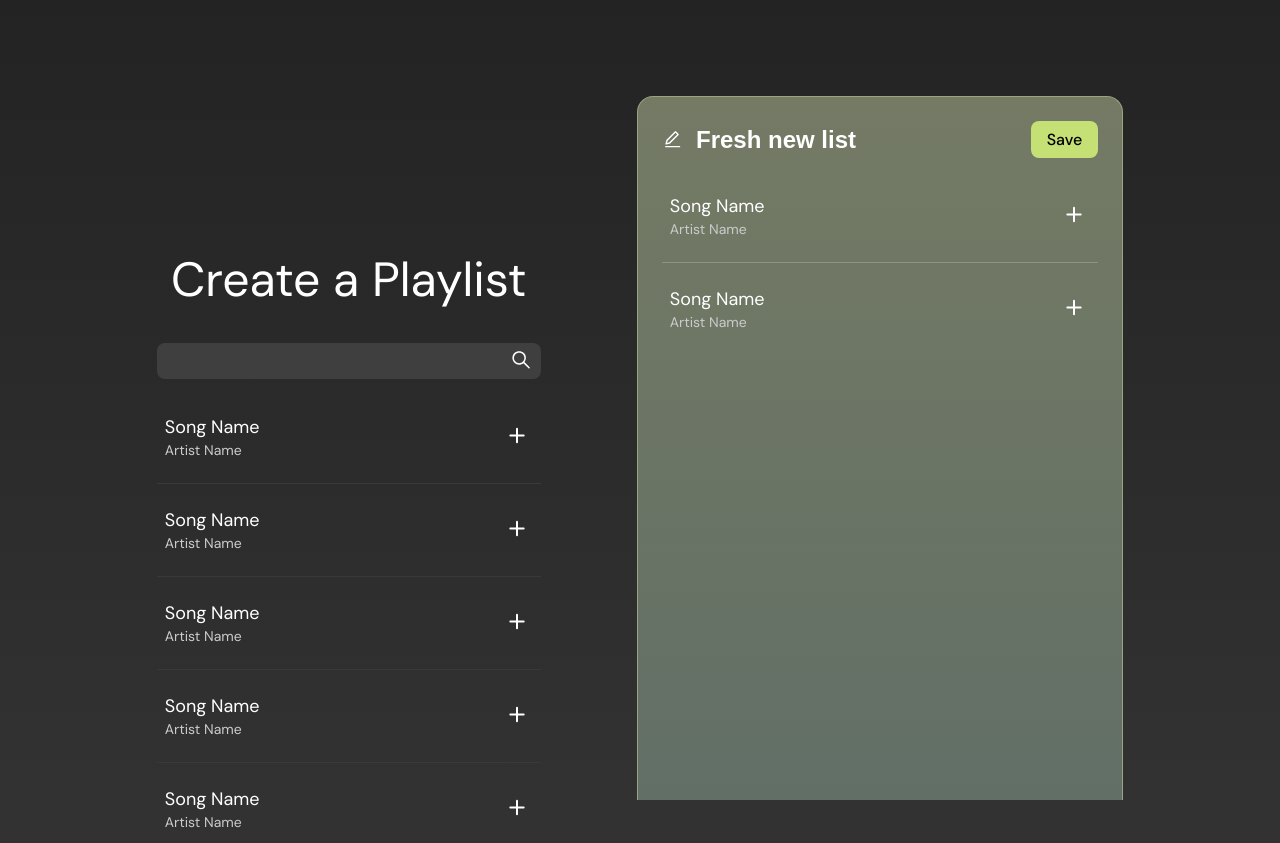
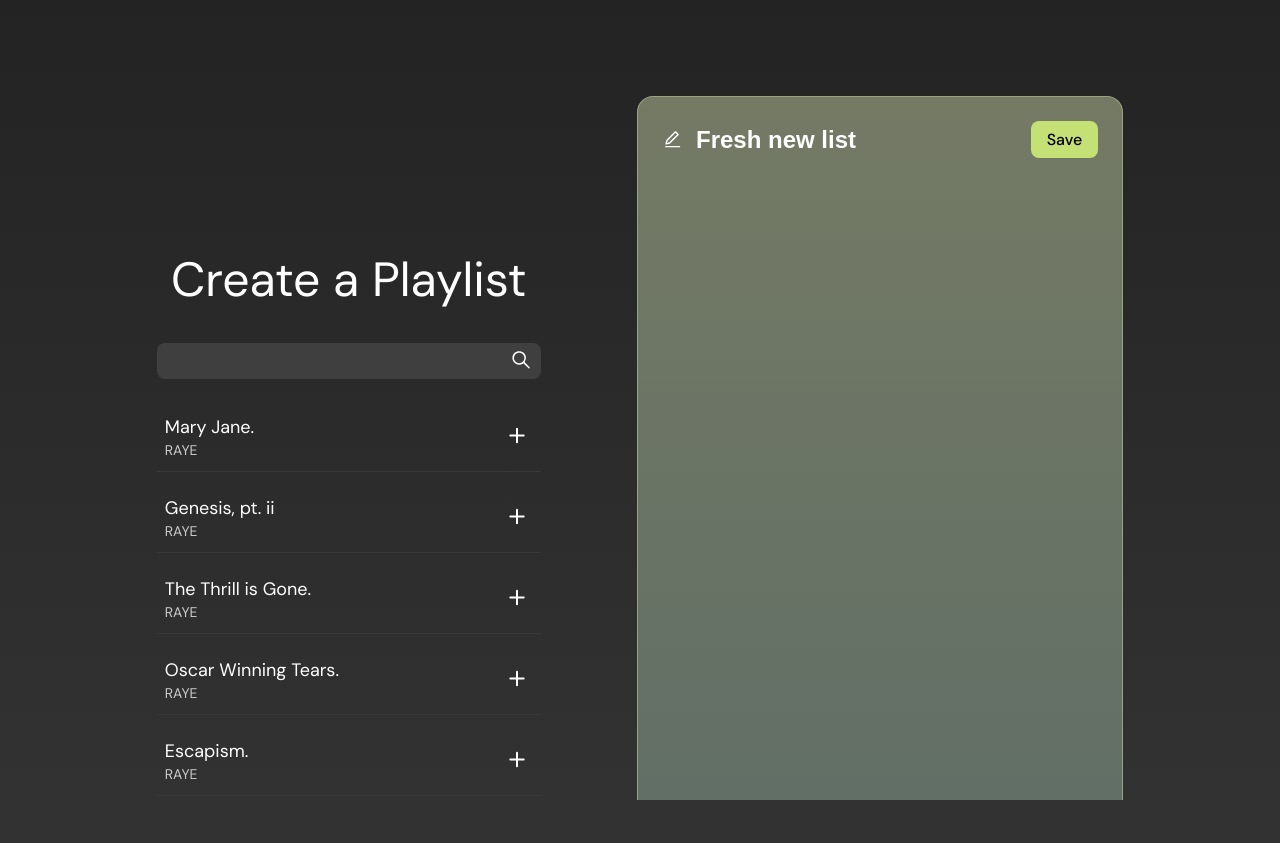
Before and after one commit to designerchloe/playlist-app, a React (Create React App) app: page / in a window 1280 px wide. After the commit the page ends 800 px from the top, so only its background shows below. Built offline with nearby package versions, Linux system fonts and the light colour scheme.

Commit message:
Implement track listing in search results

```diff
--- a/src/App.js
+++ b/src/App.js
@@ -1,15 +1,46 @@
+import React, { useState } from 'react';
 import './App.css';
 import SearchBar from './SearchBar';
 import SearchResults from './SearchResults';
 import Playlist from './Playlist';
 
+const results = [
+  {
+    title: 'Mary Jane.',
+    artist: 'RAYE',
+    id: 1
+  },
+  {
+    title: 'Genesis, pt. ii',
+    artist: 'RAYE',
+    id: 2
+  },
+  {
+    title: 'The Thrill is Gone.',
+    artist: 'RAYE',
+    id: 3
+  },
+  {
+    title: 'Oscar Winning Tears.',
+    artist: 'RAYE',
+    id: 4
+  },
+  {
+    title: 'Escapism.',
+    artist: 'RAYE',
+    id: 5
+  }
+];
+
 function App() {
+const [resultsArr, setResultsArr] = useState(results);
+
   return (
     <div className='page-container'>
       <div className='main-column'>
         <h1>Create a Playlist</h1>
         <SearchBar />
-        <SearchResults />
+        <SearchResults results={resultsArr}/>
       </div>
       <Playlist />
     </div>
--- a/src/Playlist.js
+++ b/src/Playlist.js
@@ -25,9 +25,9 @@ const Playlist = () => {
                 <Button />
             </div>
             <div className={styles.tracklist}>
-                <Track />
+                {/* <Track />
                 <div className={styles.rule}></div>
-                <Track />
+                <Track /> */}
             </div>
         </div>
     )
--- a/src/SearchResults.js
+++ b/src/SearchResults.js
@@ -2,18 +2,16 @@ import React from 'react';
 import styles from './SearchResults.module.css';
 import Track from './Track';
 
-const SearchResults = () => {
+const SearchResults = ( { results} ) => {
+
     return (
         <div className={styles.container}>
-            <Track />
-            <div className={styles.rule}></div>
-            <Track />
-            <div className={styles.rule}></div>
-            <Track />
-            <div className={styles.rule}></div>
-            <Track />
-            <div className={styles.rule}></div>
-            <Track />
+            {results.map((result, index) => (
+                <div>
+                    <Track title={result.title} artist={result.artist} key={`li-${index}`} />
+                    <div className={styles.rule}></div>
+                </div>
+            ))}
         </div>
     )
 };
--- a/src/Track.js
+++ b/src/Track.js
@@ -1,21 +1,25 @@
 import React, { useState } from 'react';
 import styles from './Track.module.css';
-// import { ReactComponent as AddIcon } from './AddWhite.svg';
-// import addGreenIcon from './AddGreen.svg';
 
-const Track = () => {
+
+const Track = (props) => {
     const [isHovered, setIsHovered] = useState(false);
+    const [isSelected, setIsSelected] = useState(false);
 
     return (
         <div
         onMouseEnter={() => setIsHovered(true)}
         onMouseLeave={() => setIsHovered(false)}
+        onClick={() => setIsSelected(true)}
         className={styles.container}>
             <div className={styles.text}>
-                <p className={styles.song}>Song Name</p>
-                <p className={styles.artist}>Artist Name</p>
+                <p className={styles.song}>{props.title}</p>
+                <p className={styles.artist}>{props.artist}</p>
             </div>
             <button className={styles.button}>
+            {/* <svg width="32" height="32" viewBox="0 0 32 32" fill="none" xmlns="http://www.w3.org/2000/svg">
+                <path d="M9.33463 16L22.668 16" stroke="white" stroke-width="2" stroke-linecap="round"/>
+            </svg> */}
             <svg width="32" height="33" viewBox="0 0 32 33" fill='none' xmlns="http://www.w3.org/2000/svg">
                 <path d="M16 23.1507V9.81738" stroke={isHovered ? '#C8EC5C' : '#ffffff'} stroke-width="2" stroke-linecap="round"/>
                 <path d="M9.33463 16.4844L22.668 16.4844" stroke={isHovered ? '#C8EC5C' : '#ffffff'} stroke-width="2" stroke-linecap="round"/>
```
